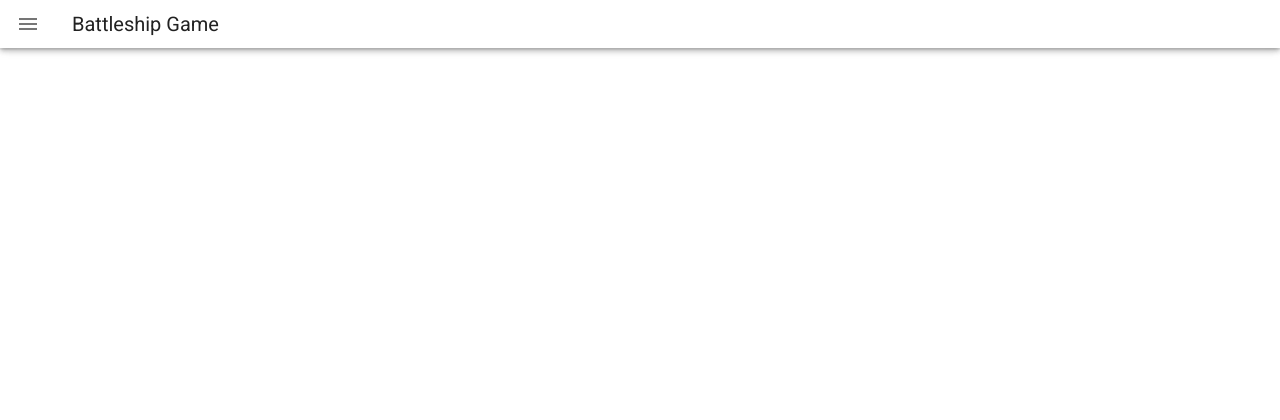
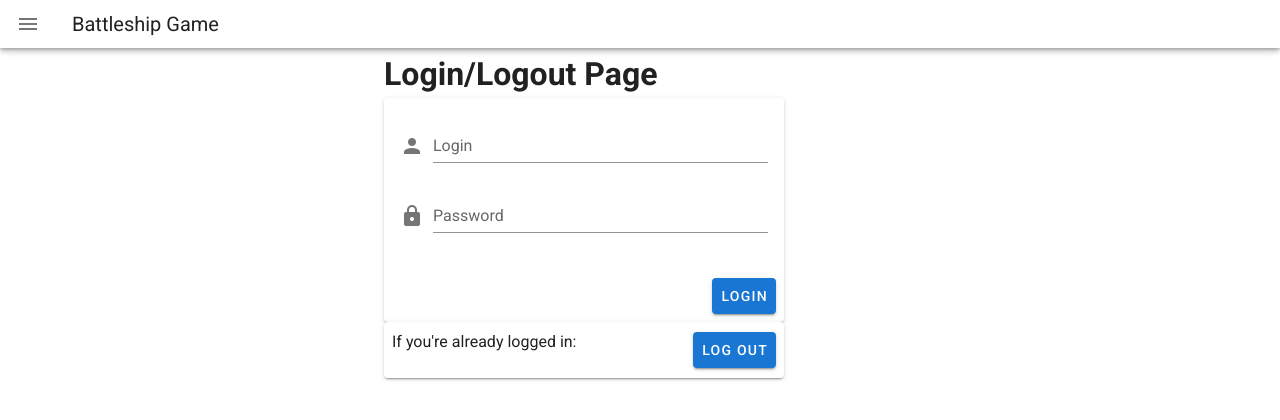
Before and after one commit to LeslieJR/BattleshipGameVue, a Vue app: page /login in a window 1280 px wide. Shown: the top 420 px of the page. Built offline with nearby package versions, Linux system fonts and the light colour scheme; what vuejs-smart-table would draw is missing.

Commit message:
login view and method

```diff
--- a/package.json
+++ b/package.json
@@ -8,6 +8,7 @@
     "lint": "vue-cli-service lint"
   },
   "dependencies": {
+    "@mdi/font": "^4.2.95",
     "ag-grid-community": "^21.1.1",
     "ag-grid-vue": "^21.1.0",
     "axios": "^0.19.0",
--- a/src/App.vue
+++ b/src/App.vue
@@ -6,7 +6,7 @@
           <router-link to="/game_view/:gp">Game</router-link>
         </v-list-item>
         <v-list-item>
-          <router-link to="/manager">Manager</router-link>
+          <router-link to="/login">Login</router-link>
         </v-list-item>
         <v-list-item>
           <router-link to="/">Home</router-link>
--- a/src/router.js
+++ b/src/router.js
@@ -13,18 +13,16 @@ export default new Router({
       component: () => import('./views/Home.vue')
     },
     {
+      path: '/login',
+      name: 'login',
+      component: () => import('./views/Login.vue')
+    },
+    {
       path: '/game_view/:gp',
       name: 'game',
       component: () => import('./views/Gameview.vue'),
       props: true,
     },
-    {
-      path: '/manager',
-      name: 'manager',
-      // route level code-splitting
-      // this generates a separate chunk (about.[hash].js) for this route
-      // which is lazy-loaded when the route is visited.
-      component: () => import('./views/Manager.vue')
-    }
+
   ]
 })
--- a/src/views/Home.vue
+++ b/src/views/Home.vue
@@ -10,9 +10,7 @@
       </thead>
       <tbody slot="body">
         <tr v-for="result in results" :key="result.id">
-          <td>
-            {{ result.id }}
-          </td>
+          <td>np{{ result.id }}</td>
           <td>
             {{ result.creation | moment("dddd, MMMM Do YYYY, h:mm:ss a") }}
           </td>
--- /dev/null
+++ b/src/views/Login.vue
@@ -0,0 +1,87 @@
+<template>
+  <div class="input">
+    <h1>Login/Logout Page</h1>
+    <v-card max-width="400">
+      <v-card-text>
+        <v-form>
+          <v-text-field
+            label="Login"
+            name="login"
+            type="text"
+            prepend-icon="mdi-account"
+            v-model="userName"
+          ></v-text-field>
+<!-- v-model to update the data that is returned and after used to do the POST method during the fetch -->
+          <v-text-field
+            id="password"
+            label="Password"
+            name="password"
+            type="password"
+            prepend-icon="mdi-lock"
+            v-model="password"
+          ></v-text-field>
+        </v-form>
+      </v-card-text>
+      <v-card-actions>
+        <div class="flex-grow-1"></div>
+        <v-btn color="primary" @click="login">Login</v-btn>
+      </v-card-actions>
+    </v-card>
+    <v-card max-width="400">
+      <v-card-actions>
+        <div class="flex-grow-1"><p>If you're already logged in:</p></div>
+        <v-btn color="primary">Log out</v-btn>
+      </v-card-actions>
+    </v-card>
+  </div>
+</template>
+
+<script>
+export default {
+  data() {
+    return {
+      userName: "",
+      password: ""
+    };
+  },
+  methods: {
+    login() {
+      console.log("login");
+      var ourData = {
+        userName: this.userName,
+        password: this.password
+      };
+
+      fetch("/api/login", {
+        credentials: "include",
+        headers: {
+          "Content-Type": "application/x-www-form-urlencoded"
+        },
+        method: "POST",
+        body: this.getBody(ourData)
+      })
+        .then(function(data) {
+          console.log("Request success: ", data);
+        })
+        .catch(function(error) {
+          console.log("Request failure: ", error);
+        });
+    },
+
+    getBody(json) {
+      var body = [];
+      for (var key in json) {
+        var encKey = encodeURIComponent(key);
+        var encVal = encodeURIComponent(json[key]);
+        body.push(encKey + "=" + encVal);
+      }
+      return body.join("&");
+    }
+  }
+};
+</script>
+<style scoped>
+.input {
+  padding-left: 30%;
+}
+</style>>
--- a/src/views/Manager.vue
+++ /dev/null
@@ -1,58 +0,0 @@
-<template>
-  <div class="input">
-    <h1>Player Manager</h1>
-    <v-flex xs12 sm6 md3 row>
-      <v-text-field
-        outlined
-        id="email"
-        type="text"
-        label="Email"
-        placeholder="User name"
-        v-model="email"
-      >
-      </v-text-field>
-      <v-btn id="add_player" v-on:click="addPlayer(email)">Add</v-btn>
-    </v-flex>
-    <br />
-    <pre id="output"></pre>
-  </div>
-</template>
-
-<script>
-import axios from "axios";
-export default {
-  data() {
-    return {
-      email: ""
-    };
-  },
-  methods: {
-    //handler for when user clicks add person
-    // addPlayer(email) {
-    //   if (email) {
-    //     this.postPlayer(email);
-    //   }
-    // },
-    // // code to post a new player using AJAX
-    // // on success, reload and display the updated data from the server
-    // postPlayer(userName) {
-    //   axios
-    //     .post({
-    //       url: "/rest/players",
-    //     })
-    //     .then(function(response) {
-    //       console.log(response);
-    //     })
-    //     .catch(function(error) {
-    //       console.log(error);
-    //     });
-    // }
-  }
-};
-</script>
-<style  scoped>
-.input {
-  padding-left: 40px;
-  padding-top: 20px;
-}
-</style>
```
Also changed, not shown: 1 other file (tests, documents, lock files or other folders).
